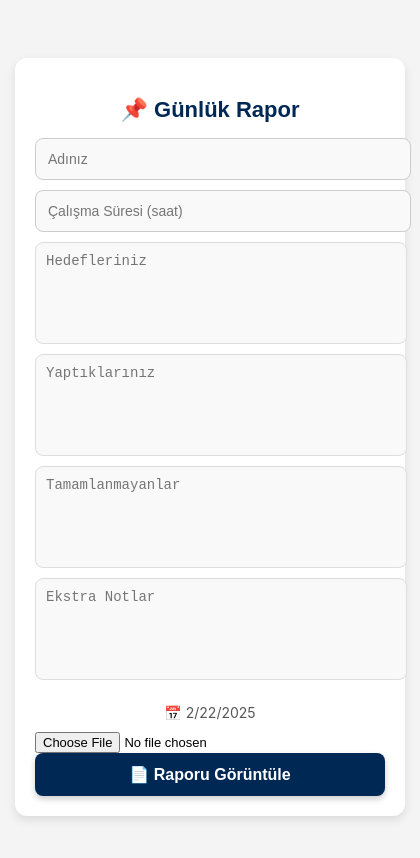
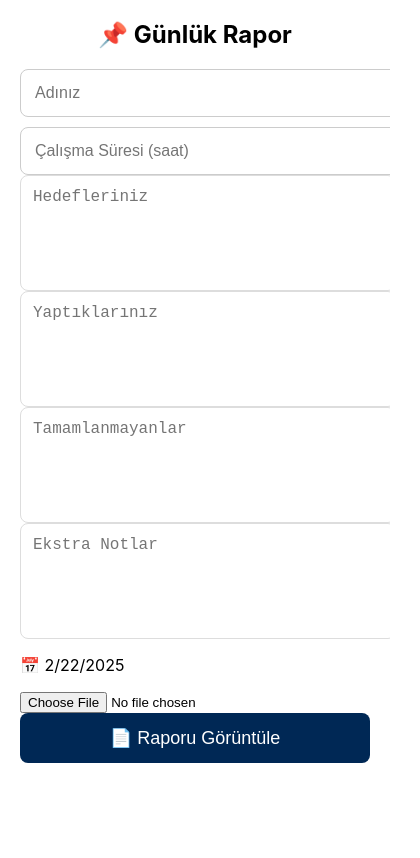
Before and after one commit to nazlinres01/report-app, a React (Create React App) app: page / in a window 390 px wide. Shown: the top 858 px of the page, 420 px wide, since content can reach past the window. Built offline with nearby package versions, Linux system fonts and the light colour scheme.

Commit message:
updated mobil design

```diff
--- a/src/pages/Home.jsx
+++ b/src/pages/Home.jsx
@@ -79,97 +79,66 @@ function Home() {
   );
 }
 
-// 🌟 RESPONSIVE TASARIM STİLLERİ
+// 🌟 TAM EKRAN MOBİL UYUM STİLLERİ
 const styles = {
   page: {
     width: "100vw",
-    minHeight: "100vh",
+    height: "100vh",
     display: "flex",
     alignItems: "center",
     justifyContent: "center",
     background: "#F4F4F4",
-    padding: "15px",
+    padding: "0",
   },
   container: {
     width: "100%",
-    maxWidth: "500px",
+    height: "100%",
     background: "white",
     padding: "20px",
-    borderRadius: "12px",
-    boxShadow: "0px 4px 10px rgba(0,0,0,0.1)",
     display: "flex",
     flexDirection: "column",
+    overflowY: "auto",
   },
   title: {
-    fontSize: "22px",
+    fontSize: "24px",
     fontWeight: "bold",
-    color: "#002855",
-    marginBottom: "15px",
     textAlign: "center",
-    fontFamily: "Arial, sans-serif",
   },
   row: {
     display: "flex",
     flexDirection: "column",
     gap: "10px",
-    width: "100%",
-    marginBottom: "10px",
   },
   input: {
     width: "100%",
-    padding: "12px",
-    fontSize: "14px",
+    padding: "14px",
+    fontSize: "16px",
     borderRadius: "8px",
     border: "1px solid #ccc",
-    outline: "none",
-    backgroundColor: "#F9F9F9",
   },
   textarea: {
     width: "100%",
-    height: "80px",
-    padding: "10px",
-    fontSize: "14px",
+    height: "90px",
+    padding: "12px",
+    fontSize: "16px",
     borderRadius: "8px",
     border: "1px solid #ddd",
-    outline: "none",
     resize: "none",
-    marginBottom: "10px",
-    backgroundColor: "#F9F9F9",
-  },
-  date: {
-    fontSize: "14px",
-    color: "#555",
-    marginBottom: "10px",
-    textAlign: "center",
   },
   button: {
-    padding: "12px",
-    fontSize: "16px",
-    fontWeight: "bold",
+    padding: "14px",
+    fontSize: "18px",
     backgroundColor: "#002855",
     color: "white",
     border: "none",
     borderRadius: "8px",
     cursor: "pointer",
-    transition: "background 0.3s",
-    width: "100%",
-    boxShadow: "0px 3px 6px rgba(0,0,0,0.2)",
   },
   error: {
     color: "red",
-    fontSize: "14px",
-    marginTop: "10px",
+    fontSize: "16px",
+    textAlign: "center",
   },
 };
 
-// ✅ Mobil uyum için medya sorguları (CSS)
-const mediaQueries = `
-@media (max-width: 600px) {
-  textarea { height: 70px; font-size: 13px; }
-  input { font-size: 13px; }
-  button { font-size: 14px; padding: 10px; }
-}
-`;
-document.head.insertAdjacentHTML("beforeend", `<style>${mediaQueries}</style>`);
-
 export default Home;
```
